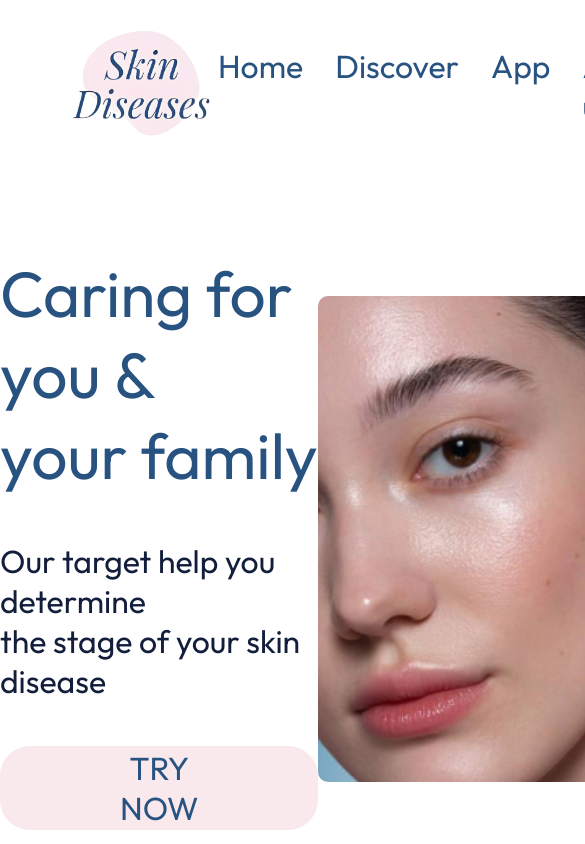
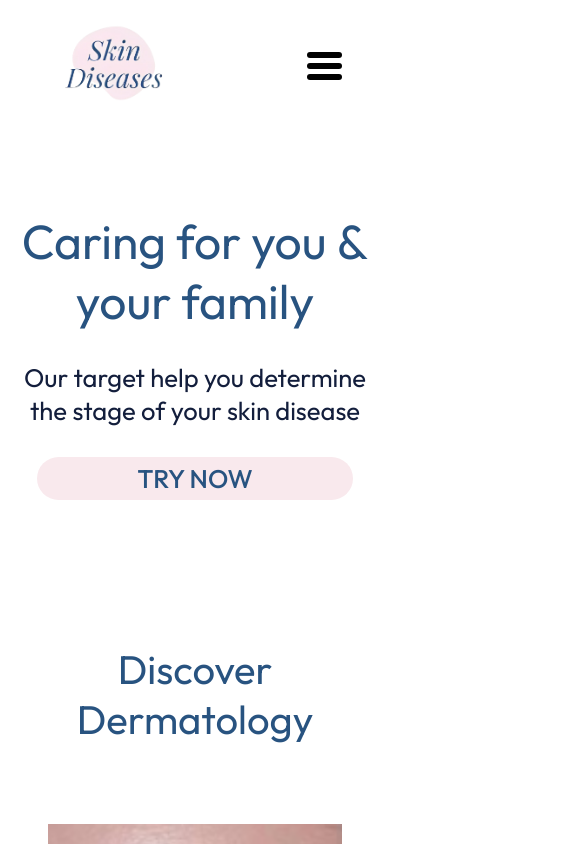
Before and after one commit to algndy/skin-diseases, a React (Vite) app: page / in a window 390 px wide. Shown: the top 844 px of the page, 585 px wide, since content can reach past the window. Built offline with nearby package versions, Linux system fonts and the light colour scheme.

Commit message:
complete nav media - add media until 630px in home section

```diff
--- /dev/null
+++ b/src/components/BurgerBar.jsx
@@ -0,0 +1,12 @@
+import styles from "./BurgerBar.module.css";
+function BurgerBar({ onClick }) {
+  return (
+    <div onClick={onClick} className={styles.burgerBar}>
+      <div></div>
+      <div></div>
+      <div></div>
+    </div>
+  );
+}
+
+export default BurgerBar;
--- /dev/null
+++ b/src/components/BurgerBar.module.css
@@ -0,0 +1,18 @@
+.burgerBar {
+  display: flex;
+  flex-direction: column;
+  gap: 5px;
+  justify-content: center;
+  align-items: center;
+}
+.burgerBar div {
+  width: 35px;
+  height: 6px;
+  border-radius: 50px;
+  background-color: black;
+}
+/* @media screen and (min-width: 900px) {
+  .burgerBar {
+    display: none;
+  }
+} */
--- a/src/components/Header.jsx
+++ b/src/components/Header.jsx
@@ -1,15 +1,56 @@
+import { useEffect, useState } from "react";
+import BurgerBar from "./BurgerBar";
 import styles from "./Header.module.css";
 import Logo from "./Logo";
 import PageNav from "./PageNav";
 function Header({ appRef, aboutUsRef, discoverRef }) {
+  const [isShowNav, setisShowNav] = useState(false);
+  const [windowWidth, setWindowWidth] = useState(window.innerWidth);
+
+  function handleShowNav() {
+    setisShowNav((showNav) => !showNav);
+  }
+  function handleWindowResize() {
+    setWindowWidth(window.innerWidth);
+  }
+  window.addEventListener("resize", handleWindowResize);
+  useEffect(() => {
+    window.addEventListener("resize", handleWindowResize);
+
+    return () => {
+      window.removeEventListener("resize", handleWindowResize);
+    };
+  }, []);
   return (
     <header className={styles.header}>
       <Logo />
-      <PageNav
-        appRef={appRef}
-        aboutUsRef={aboutUsRef}
-        discoverRef={discoverRef}
-      />
+
+      {windowWidth > 900 ? (
+        <div className={styles.navBar}>
+          <PageNav
+            appRef={appRef}
+            aboutUsRef={aboutUsRef}
+            discoverRef={discoverRef}
+          />
+        </div>
+      ) : isShowNav ? (
+        <PageNav
+          windowWidth={windowWidth}
+          isShowNav={isShowNav}
+          appRef={appRef}
+          aboutUsRef={aboutUsRef}
+          discoverRef={discoverRef}
+        />
+      ) : (
+        <PageNav
+          windowWidth={windowWidth}
+          isShowNav={isShowNav}
+          appRef={appRef}
+          aboutUsRef={aboutUsRef}
+          discoverRef={discoverRef}
+        />
+      )}
+      {windowWidth <= 900 && <BurgerBar onClick={handleShowNav} />}
     </header>
   );
 }
--- a/src/components/Header.module.css
+++ b/src/components/Header.module.css
@@ -4,4 +4,12 @@
   justify-content: space-between;
   width: 100%;
   padding: 1rem 3rem;
+  position: relative;
+  background-color: white;
+  z-index: 1;
 }
+/* @media screen and (max-width: 900px) {
+  .navBar {
+    display: none;
+  }
+} */
--- a/src/components/HomeSection.module.css
+++ b/src/components/HomeSection.module.css
@@ -30,3 +30,58 @@
   border-radius: 10px;
   width: 25rem;
 }
+
+@media screen and (max-width: 1100px) {
+  .homeSection h1 {
+    font-size: 3rem;
+  }
+  .homeSection p {
+    font-size: 1.5rem;
+    margin: 30px 0;
+  }
+  .homeSection button {
+    font-size: 1.5rem;
+    padding: 2px 90px;
+  }
+  .homeSection img {
+    border-radius: 10px;
+    width: 20rem;
+  }
+}
+
+@media screen and (max-width: 820px) {
+  .homeSection h1 {
+    font-size: 2rem;
+  }
+  .homeSection p {
+    font-size: 1.2rem;
+    margin: 30px 0;
+  }
+  .homeSection button {
+    font-size: 1.2rem;
+    padding: 2px 70px;
+  }
+  .homeSection img {
+    border-radius: 10px;
+    width: 15rem;
+  }
+}
+@media screen and (max-width: 630px) {
+  .homeSection div:last-child {
+    display: none;
+  }
+  .homeSection div:first-child {
+    text-align: center;
+  }
+  .homeSection h1 {
+    font-size: 3rem;
+  }
+  .homeSection p {
+    font-size: 1.6rem;
+  }
+  .homeSection button {
+    font-size: 1.6rem;
+    font-weight: 500;
+    padding: 5px 100px;
+  }
+}
--- a/src/components/Logo.module.css
+++ b/src/components/Logo.module.css
@@ -2,3 +2,8 @@
   width: 170px;
   cursor: pointer;
 }
+@media screen and (max-width: 850px) {
+  .logo {
+    width: 120px;
+  }
+}
--- a/src/components/PageNav.jsx
+++ b/src/components/PageNav.jsx
@@ -1,5 +1,13 @@
 import styles from "./PageNav.module.css";
-function PageNav({ homeRef, appRef, aboutUsRef, discoverRef }) {
+
+function PageNav({
+  homeRef,
+  appRef,
+  aboutUsRef,
+  discoverRef,
+  isShowNav,
+  windowWidth,
+}) {
   function handleScrollTo(elemRef) {
     window.scrollTo({
       top: elemRef.current.offsetTop,
@@ -7,7 +15,15 @@ function PageNav({ homeRef, appRef, aboutUsRef, discoverRef }) {
     });
   }
   return (
-    <ul className={styles.pageNav}>
+    <ul
+      className={
+        isShowNav && windowWidth <= 900
+          ? styles.pageNavSmall
+          : !isShowNav && windowWidth <= 900
+          ? styles.pageNavHiddenSmall
+          : styles.pageNav
+      }
+    >
       <li onClick={() => handleScrollTo(homeRef)}>Home</li>
       <li onClick={() => handleScrollTo(discoverRef)}>Discover</li>
       <li onClick={() => handleScrollTo(appRef)}>App</li>
--- a/src/components/PageNav.module.css
+++ b/src/components/PageNav.module.css
@@ -6,6 +6,52 @@
   list-style-type: none;
   color: var(--main-color);
 }
+.pageNavSmall {
+  display: flex;
+  flex-direction: column;
+  position: absolute;
+  bottom: -277px;
+  transform-origin: top;
+  transform: scaleY(1);
+  left: 0;
+  z-index: -1;
+  background-color: antiquewhite;
+  width: 100%;
+  padding: 20px 0;
+  align-items: center;
+  gap: 2rem;
+  font-size: 2rem;
+  list-style-type: none;
+  color: var(--main-color);
+  transition: transform 600ms;
+}
+.pageNavHiddenSmall {
+  display: flex;
+  flex-direction: column;
+  position: absolute;
+  bottom: -277px;
+  transform-origin: top;
+  transform: scaleY(0);
+  left: 0;
+  z-index: -1;
+  background-color: antiquewhite;
+  width: 100%;
+  padding: 20px 0;
+  align-items: center;
+  gap: 2rem;
+  font-size: 2rem;
+  list-style-type: none;
+  color: var(--main-color);
+  transition: transform 600ms;
+}
+.pageNavSmall li {
+  opacity: 1;
+  transition: opacity 1000ms;
+}
+.pageNavHiddenSmall li {
+  opacity: 0.1;
+  transition: opacity 400ms;
+}
 .pageNav li {
   cursor: pointer;
 }
```
